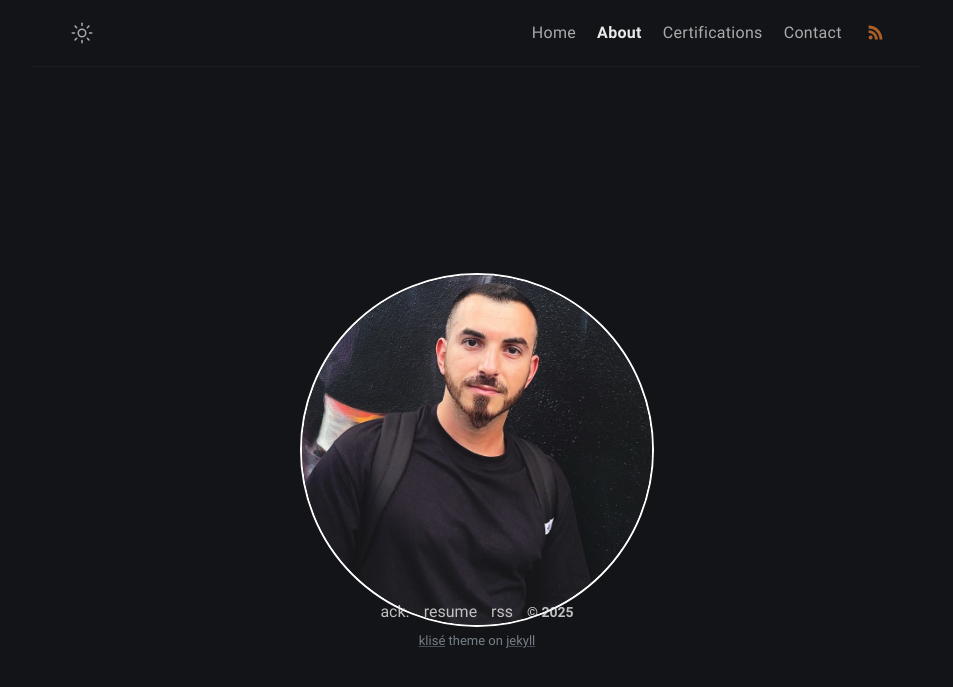
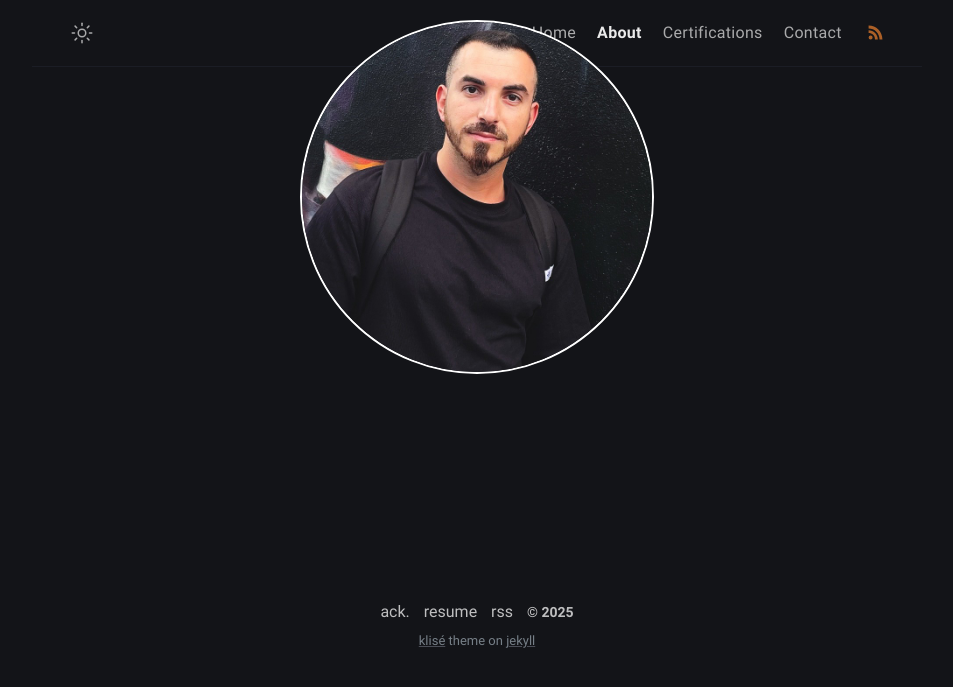
Before and after one commit to Extravenger/extravenger.github.io, a Jekyll site: the page built from about.md, in a window 1280 px wide. Shown: the top 687 px of the page, without its empty margins (163-1116 px from the left). Built offline with Jekyll 4.4.1, drawn with Linux system fonts in a browser that asks for light colours.

Commit message:
Update about.html

```diff
--- a/_layouts/about.html
+++ b/_layouts/about.html
@@ -146,9 +146,9 @@ layout: compress
     /* Add styling for the image with rounded edges and make it fixed */
     .profile-image {
       position: fixed;  /* Make image fixed */
-      top: 50%;  /* Adjust vertical position */
+      top: 20px;  /* Keep image at the top */
       left: 50%;  /* Adjust horizontal position */
-      transform: translate(-50%, -50%);  /* Center the image */
+      transform: translateX(-50%);  /* Center the image horizontally */
       max-width: 350px; /* Adjust the size as needed */
       height: auto;
       margin-bottom: 20px; /* Adds space between the image and text */
```
